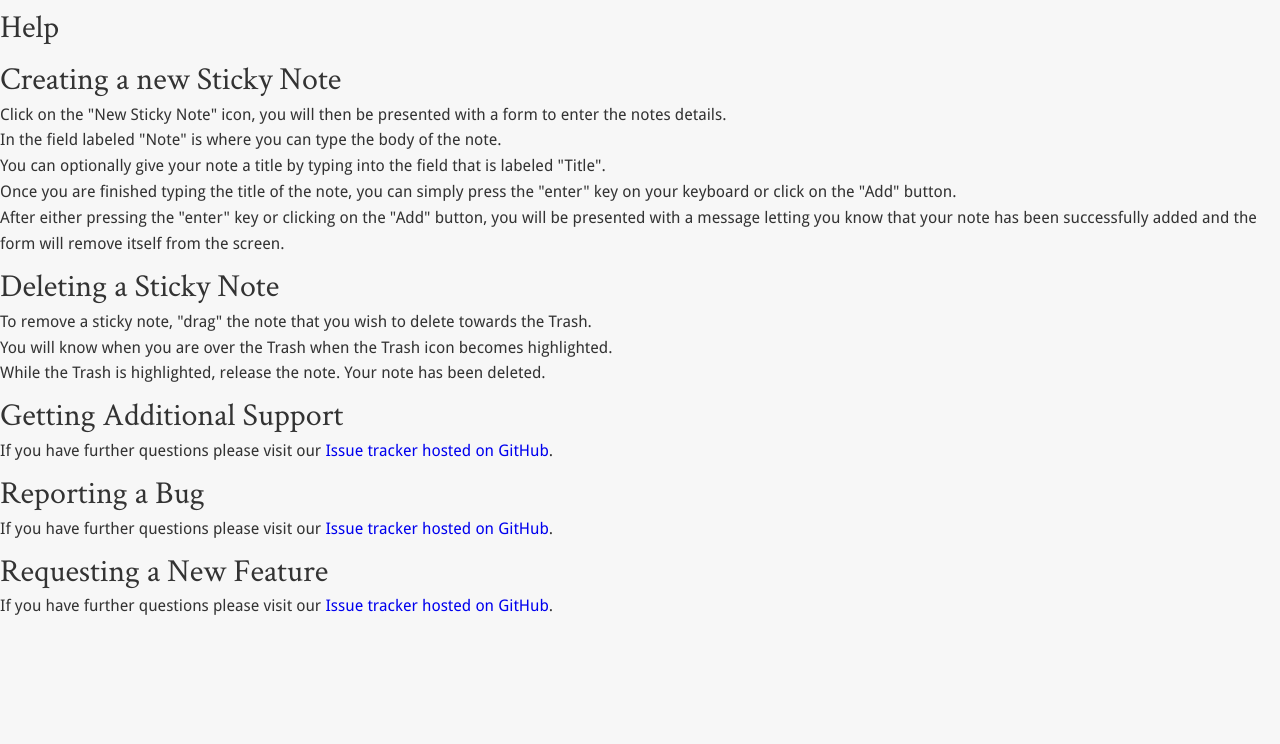
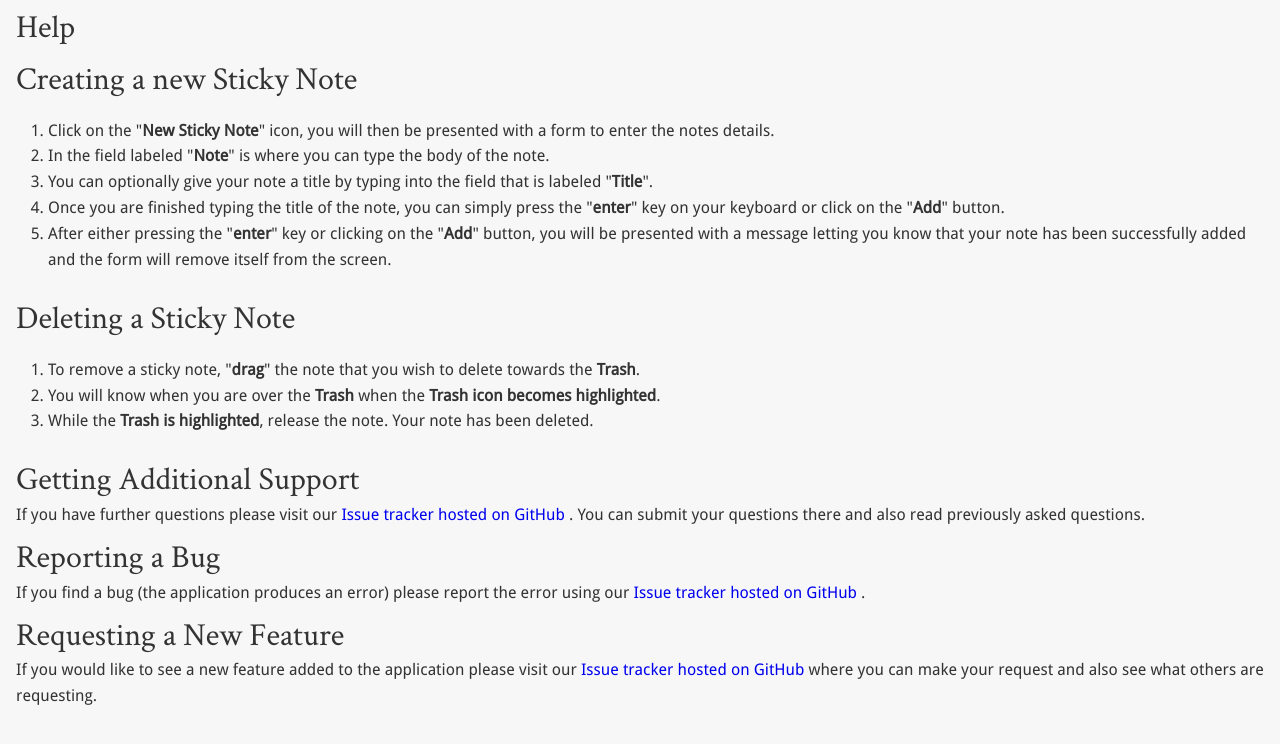
Before and after one commit to ScottSolomko/McSas-Sticky-Notes, a plain HTML site: page help.html in a window 1280 px wide. Drawn offline with Linux system fonts and the light colour scheme.

Commit message:
markup and basic chrome finished

```diff
--- a/css/help.css
+++ b/css/help.css
@@ -1,6 +1,13 @@
 body {
   margin: 0;
-  padding: 0;
+  padding: 0 1em 2em;
   background-image: none;
   background-color: #F7F7F7;
 }
+ol {
+  margin: 1em 0;
+  padding: 0 0 0 2em;
+  list-style-type: decimal;
+  list-style-position: outside;
+}
+strong {font-weight: bold;}
--- a/help.html
+++ b/help.html
@@ -25,11 +25,29 @@
         <h1>Creating a new Sticky Note</h1>
       </header>
       <ol>
-        <li>Click on the "New Sticky Note" icon, you will then be presented with a form to enter the notes details.</li>
-        <li>In the field labeled "Note" is where you can type the body of the note.</li>
-        <li>You can optionally give your note a title by typing into the field that is labeled "Title".</li>
-        <li>Once you are finished typing the title of the note, you can simply press the "enter" key on your keyboard or click on the "Add" button.</li>
-        <li>After either pressing the "enter" key or clicking on the "Add" button, you will be presented with a message letting you know that your note has been successfully added and the form will remove itself from the screen.</li>
+        <li>
+          Click on the "<strong>New Sticky Note</strong>" icon, you will then be
+          presented with a form to enter the notes details.
+        </li>
+        <li>
+          In the field labeled "<strong>Note</strong>" is where you can type the
+          body of the note.
+        </li>
+        <li>
+          You can optionally give your note a title by typing into the field that
+          is labeled "<strong>Title</strong>".
+        </li>
+        <li>
+          Once you are finished typing the title of the note, you can simply press
+          the "<strong>enter</strong>" key on your keyboard or click on the
+          "<strong>Add</strong>" button.
+        </li>
+        <li>
+          After either pressing the "<strong>enter</strong>" key or clicking on
+          the "<strong>Add</strong>" button, you will be presented with a message
+          letting you know that your note has been successfully added and the
+          form will remove itself from the screen.
+        </li>
       </ol>
     </article>
 
@@ -39,9 +57,18 @@
         <h1>Deleting a Sticky Note</h1>
       </header>
       <ol>
-        <li>To remove a sticky note, "drag" the note that you wish to delete towards the Trash.</li>
-        <li>You will know when you are over the Trash when the Trash icon becomes highlighted.</li>
-        <li>While the Trash is highlighted, release the note. Your note has been deleted.</li>
+        <li>
+          To remove a sticky note, "<strong>drag</strong>" the note that you wish
+          to delete towards the <strong>Trash</strong>.
+        </li>
+        <li>
+          You will know when you are over the <strong>Trash</strong> when the
+          <strong>Trash icon becomes highlighted</strong>.
+        </li>
+        <li>
+          While the <strong>Trash is highlighted</strong>, release the note.
+          Your note has been deleted.
+        </li>
       </ol>
     </article>
 
@@ -50,7 +77,13 @@
       <header>
         <h1>Getting Additional Support</h1>
       </header>
-      <p>If you have further questions please visit our <a href="https://github.com/ScottSolomko/Angular-Sticky-Notes/issues">Issue tracker hosted on GitHub</a>.</p>
+      <p>
+        If you have further questions please visit our
+        <a href="https://github.com/ScottSolomko/Angular-Sticky-Notes/issues">
+          Issue tracker hosted on GitHub
+        </a>.
+        You can submit your questions there and also read previously asked questions.
+      </p>
     </article>
 
     <!-- Reporting a Bug -->
@@ -58,7 +91,13 @@
       <header>
         <h1>Reporting a Bug</h1>
       </header>
-      <p>If you have further questions please visit our <a href="https://github.com/ScottSolomko/Angular-Sticky-Notes/issues">Issue tracker hosted on GitHub</a>.</p>
+      <p>
+        If you find a bug (the application produces an error) please report the
+        error using our
+        <a href="https://github.com/ScottSolomko/Angular-Sticky-Notes/issues">
+          Issue tracker hosted on GitHub
+        </a>.
+      </p>
     </article>
 
     <!-- Requesting a New Feature -->
@@ -66,7 +105,14 @@
       <header>
         <h1>Requesting a New Feature</h1>
       </header>
-      <p>If you have further questions please visit our <a href="https://github.com/ScottSolomko/Angular-Sticky-Notes/issues">Issue tracker hosted on GitHub</a>.</p>
+      <p>
+        If you would like to see a new feature added to the application please
+        visit our
+        <a href="https://github.com/ScottSolomko/Angular-Sticky-Notes/issues">
+          Issue tracker hosted on GitHub
+        </a>
+        where you can make your request and also see what others are requesting.
+      </p>
     </article>
 
   </body>
```
